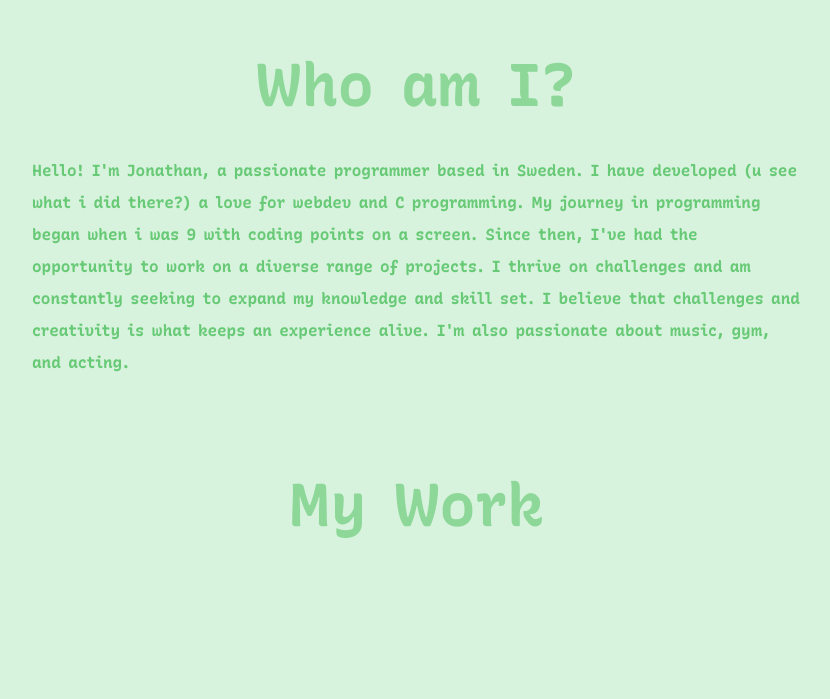
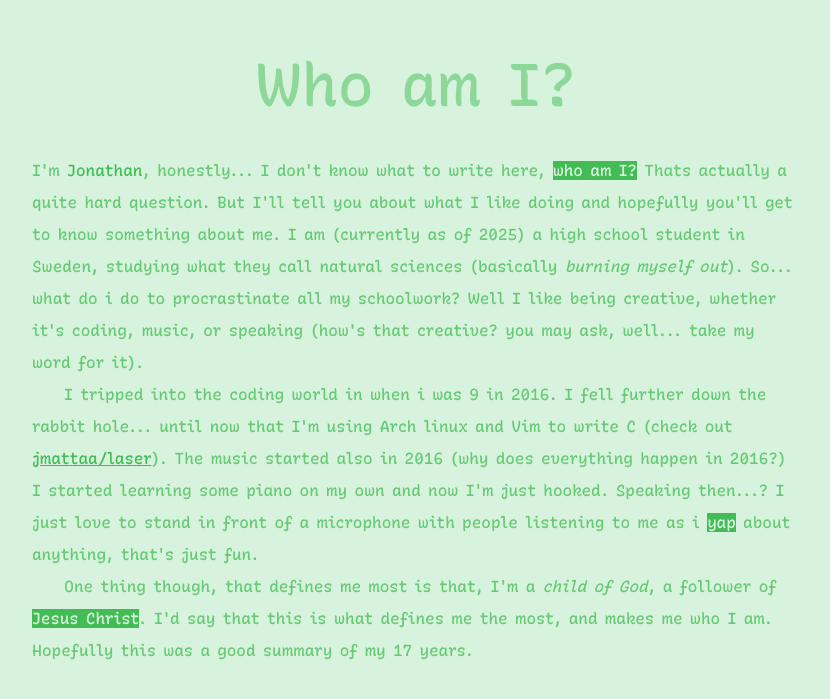
Before and after one commit to jmattaa/portfolio, a React (Vite) app: page / in a window 1280 px wide. Shown: the part 417-1116 px from the top of the page, without its empty margins (384-1214 px from the left). Built offline with nearby package versions, Linux system fonts and the light colour scheme.

Commit message:
create some better about me and fix the homepage to be nicer

```diff
--- a/src/App.tsx
+++ b/src/App.tsx
@@ -1,7 +1,6 @@
 import Nav from "./sections/Nav";
 import Hero from "./sections/Hero";
 import About from "./sections/About";
-import MyWork from "./sections/MyWork";
 
 const App = () => {
     return (
@@ -10,8 +9,6 @@ const App = () => {
             <div className="lg:w-3/4 lg:absolute right-0 top-8">
                 <Hero />
                 <About />
-                {/* add a separator here! */}
-                <MyWork />
             </div>
         </>
     )
--- a/src/data/aboutMe.json
+++ /dev/null
@@ -1,3 +0,0 @@
-{
-  "text": "Hello! I'm Jonathan, a passionate programmer based in Sweden. I have developed (u see what i did there?) a love for webdev and C programming. My journey in programming began when i was 9 with coding points on a screen. Since then, I've had the opportunity to work on a diverse range of projects. I thrive on challenges and am constantly seeking to expand my knowledge and skill set. I believe that challenges and creativity is what keeps an experience alive. I'm also passionate about music, gym, and acting."
-}
--- /dev/null
+++ b/src/data/aboutMe.tsx
@@ -0,0 +1,46 @@
+const AboutMeText = () => {
+    const date = new Date();
+    const myage = (date.getFullYear() - 2007) + " "; // yaaay number + string 😭
+
+    return (
+        <p className="leading-loose">
+            <p>
+                I'm <span className="text-palette-5">Jonathan</span>, honestly...
+                I don't know what to write here, <mark>who am I?</mark>{" "}
+                Thats actually a quite hard question. But I'll tell you about what
+                I like doing and hopefully you'll get to know something about me. I
+                am (currently as of 2025) a high school student in Sweden, studying
+                what they call natural sciences
+                (basically <em>burning myself out</em>). So... what do i do to
+                procrastinate all my schoolwork? Well I like being creative,
+                whether it's coding, music, or speaking
+                (how's that creative? you may ask, well... take my word for it).
+            </p>
+            <p className="indent-8">
+                I tripped into the coding world in when i was 9 in 2016.
+                I fell further down the rabbit hole... until now that I'm using
+                Arch linux and Vim to write C
+                (check out{" "}
+                <a href="https://github.com/jmattaa/laser"
+                    className="underline text-palette-5 hover:underline-offset-2">
+                    jmattaa/laser
+                </a>).
+                The music
+                started also in 2016 (why does everything happen in 2016?)
+                I started learning some
+                piano on my own and now I'm just hooked. Speaking then...? I just
+                love to stand in front of a microphone with people listening to me
+                as i <mark>yap</mark> about anything, that's just fun.
+            </p>
+            <p className="indent-8">
+                One thing though, that
+                defines me most is that, I'm a <em>child of God</em>, a follower of{" "}
+                <mark>Jesus Christ</mark>. I'd say that this is what defines me the most, and
+                makes me who I am. Hopefully this was a good summary of my {myage}
+                years.
+            </p>
+        </p>
+    )
+};
+
+export default AboutMeText;
--- a/src/index.css
+++ b/src/index.css
@@ -4,8 +4,8 @@
 
 :root {
     --mono: 0.53;
-    --casl: .7;
-    --wght: 690;
+    --casl: 1;
+    --wght: 490;
     --slnt: 0;
     --CRSV: 1;
 }
@@ -46,3 +46,8 @@ html {
     height: 200px;
     margin: -200px 0 0;
 }
+
+mark {
+    background-color: theme("colors.palette-5");
+    color: theme("colors.palette-1");
+}
--- a/src/sections/About.tsx
+++ b/src/sections/About.tsx
@@ -1,4 +1,4 @@
-import aboutMeData from "../data/aboutMe.json";
+import AboutMeText from "../data/aboutMe";
 
 const About = () => {
     return (
@@ -9,9 +9,7 @@ const About = () => {
                     Who am I?
                 </h1>
 
-                <p className="leading-loose">
-                    {aboutMeData.text}
-                </p>
+                <AboutMeText />
             </div>
         </section>
     )
--- a/src/sections/MyWork.tsx
+++ /dev/null
@@ -1,14 +0,0 @@
-const MyWork = () => {
-    return (
-        <section id="projects-section">
-            <div className="container mx-auto flex flex-col h-screen md:w-2/3">
-                <h1 className="text-3xl text-center text-palette-3 mb-10
-                            lg:text-5xl xl:text-6xl">
-                    My Work
-                </h1>
-            </div>
-        </section>
-    )
-};
-
-export default MyWork;
--- a/src/sections/Nav.tsx
+++ b/src/sections/Nav.tsx
@@ -9,8 +9,8 @@ const Nav = () => {
     }
 
     const navLinks = [
-        ["whoami?", "#about-section"],
-        ["My work", "#projects-section"],
+        ["projects", "#projects-section"],
+        ["some writing", "/blog"],
     ];
 
     const navContent = (
@@ -48,15 +48,12 @@ const Nav = () => {
                     {title}
                 </a>
             ))}
-            <a
-                href="#"
-                className="link"
-            >
+            <a href="#">
                 <button
                     className="px-6 py-2 border rounded text-palette-1
                                 bg-palette-4 border-palette-4
                                 hover:bg-palette-5 active:bg-palette-3">
-                    Contact me
+                    contact me
                 </button>
             </a>
         </>
```
